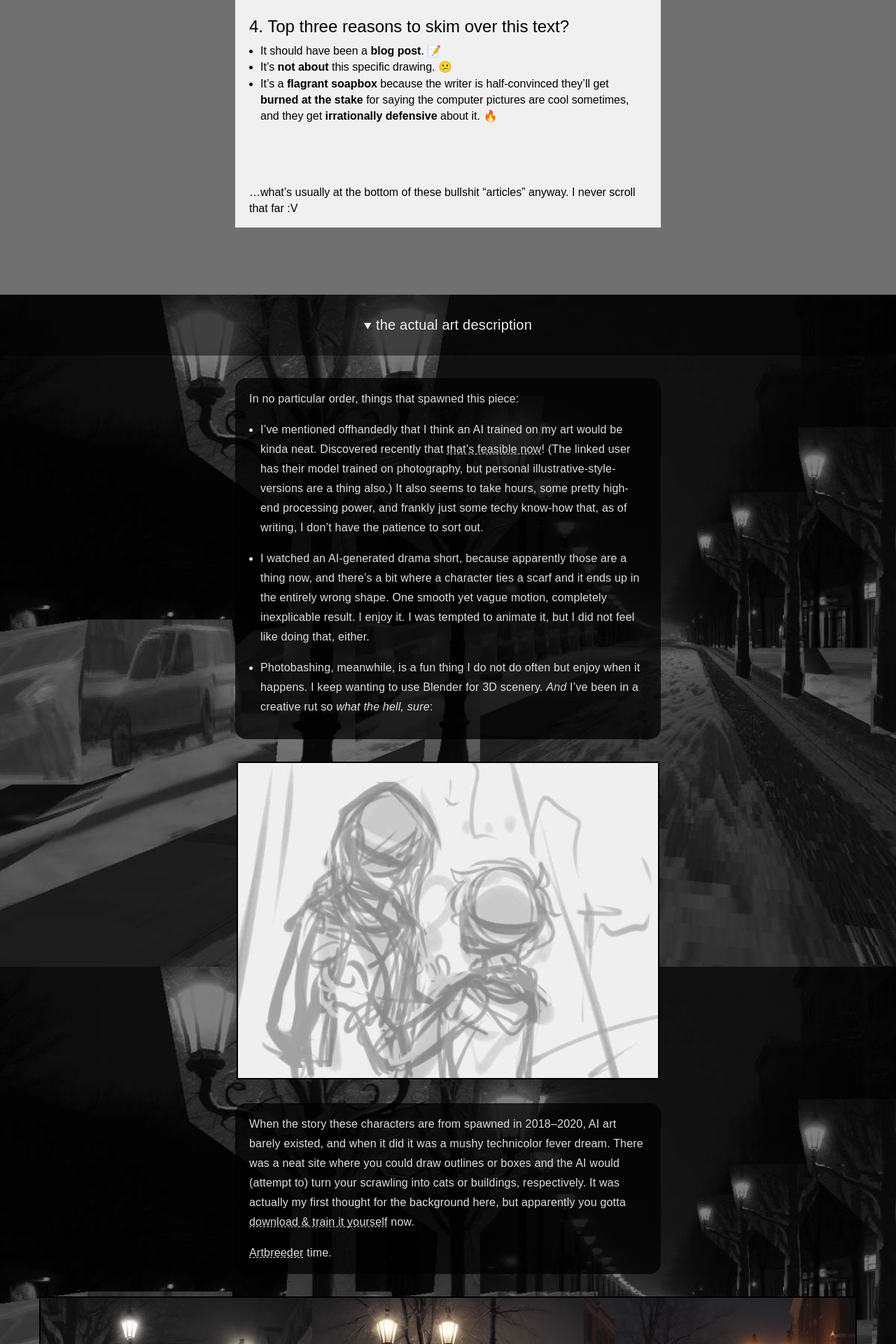
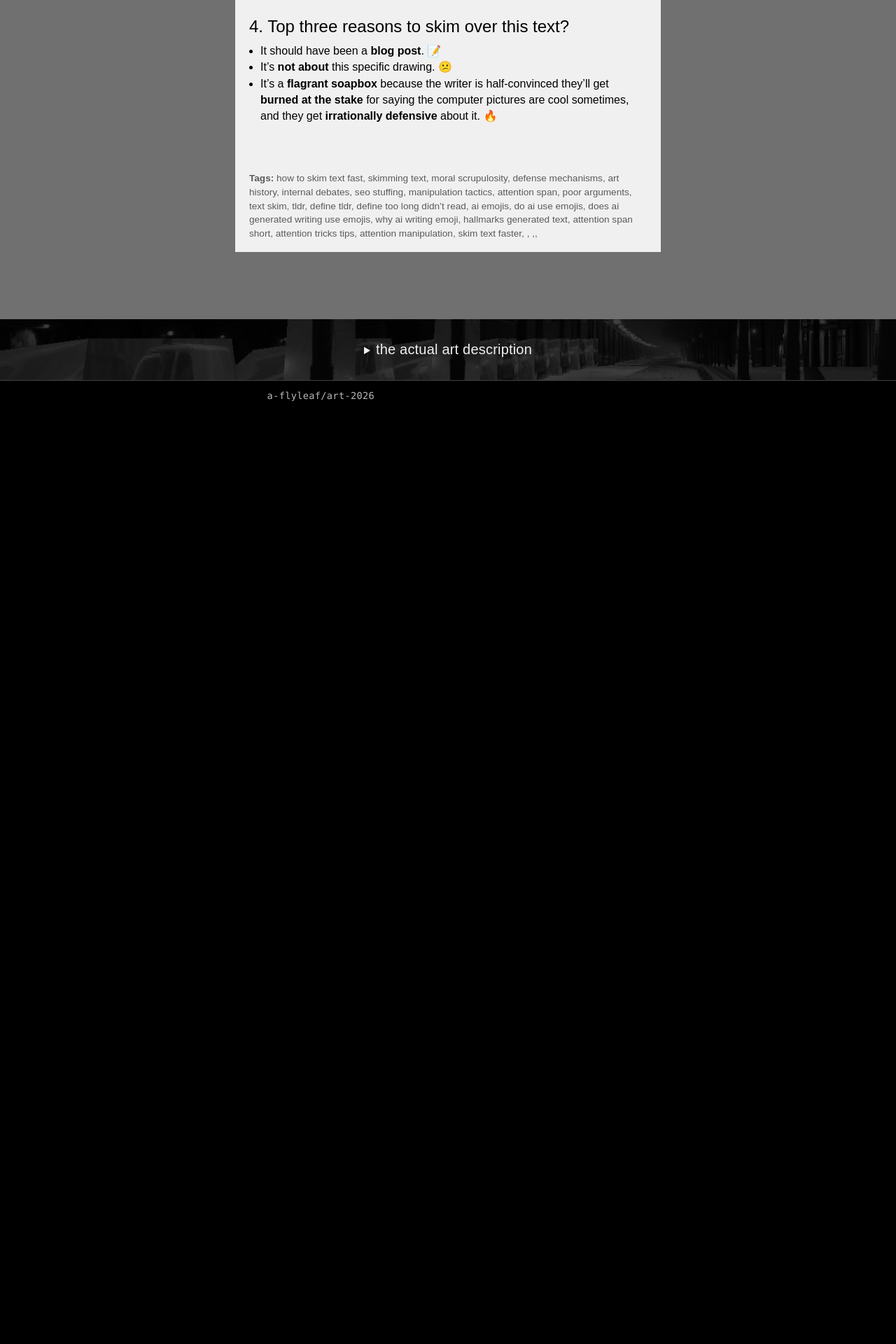
Before and after one commit to a-flyleaf/art-2026, a Jekyll site: the page built from _art/09-20_kc-ai.html, in a window 1280 px wide. Shown: the part 2154-4074 px from the top of the page at 70% size. Built offline with Jekyll 4.4.1, drawn with Linux system fonts in a browser that asks for light colours; after the commit the page ends 2741 px from its top, so only the background shows below that; some of the changed text lies outside the part shown.

Commit message:
art/kc-ai various tweaks
- .thin img width (`max-width` stretches mobile)
- closed details by default
- fake seo-stuffing bullshit
- description copyedits

```diff
--- a/_art/09-20_kc-ai.html
+++ b/_art/09-20_kc-ai.html
@@ -34,6 +34,9 @@ css: "
 
 	h3:nth-of-type(n+2)::before{content:'advertisement'; text-transform:uppercase; border-top:2px solid; display:block; font-size:.35em; text-align:center; max-width:50%; margin:0 auto 3.5em; opacity:.25; letter-spacing:0.125em;}
 
+	#tags{margin-top:5em; opacity:.625; font-size:.85em;}
+
+
 	#bg{background:#000; background:url(./assets/art/kc-ai_wip4.jpg); background-size:cover; background-position:center; background-attachment:fixed; margin-top:6em; letter-spacing:0.0125em;}
 	#bg ::selection{background:#404040; color:#9f9f9f; background:rgba(255,255,255,.125);}
 	summary{background:#000; background:rgba(0,0,0,.75); color:#efefef; text-align:center; padding:2em 0;}
@@ -43,11 +46,12 @@ css: "
 	#bg .box{border-radius:1rem;}
 	#bg .box p,#bg ul{line-height:1.75 !important;}
 	#bg li{margin:1em 0;}
-	.thin img{max-width:600px;}
+	.thin img{width:600px;}
 	#fa .fg{border:2px solid;}
 		#fa .fg:hover,#fa .fg:focus,#fa .fg:active{background:#000; opacity:1; border-style:dashed; color:#808080;}
 		#fa .fg:hover img,#fa .fg:focus img,#fa .fg:active img{opacity:.75;}
 	#bg figcaption{margin-top:-.25em; padding:1em; color:#bfbfbf !important; background:rgba(0,0,0,.5);}
+	#bg figcaption ::selection{color:#fff;}
 
 	footer{border-top:1px solid #404040;}
 "
@@ -85,10 +89,13 @@ Here are a few examples of how **art abstraction has been personally relevant**:
 - It's **not about** this specific drawing. 😕
 - It's a **flagrant soapbox** because the writer is half-convinced they'll get **burned at the stake** for saying the computer pictures are cool sometimes, and they get **irrationally defensive** about it. 🔥
 
-<br><br><br>...what's usually at the bottom of these bullshit "articles" anyway. I never scroll that far :V
-</div></div>
 
-<details id="bg" OPEN><summary><h2>the actual art description</h2></summary>
+<div id="tags" markdown="1">
+<b>Tags:</b> how to skim text fast, skimming text, moral scrupulosity, defense mechanisms, art history, internal debates, seo stuffing, manipulation tactics, attention span, poor arguments, text skim, tldr, define tldr, define too long didn't read, ai emojis, do ai use emojis, does ai generated writing use emojis, why ai writing emoji, hallmarks generated text, attention span short, attention tricks tips, attention manipulation, skim text faster, , ,,
+</div>
+</div></div><!--/box /wrap-->
+
+<details id="bg"><summary><h2>the actual art description</h2></summary>
 <div id="fade">
 <div class="wrap"><div class="box dark" markdown="1">
 In no particular order, things that spawned this piece:
@@ -100,9 +107,9 @@ In no particular order, things that spawned this piece:
 <figure class="thin"><a href="{%include url.html%}/assets/art/kc-ai_wip1.jpg" class="fg"><img src="{%include url.html%}/assets/art/kc-ai_wip1.jpg" alt="initial thumbnail sketch"></a></figure>
 
 <div class="wrap"><div class="box" markdown="1">
-When the story these characters are from spawned in 2018--2020, AI art barely existed, and when it did it was a mushy technicolor fever dream. There was a neat site where you could draw outlines or boxes and the AI would (attempt to) turn your scrawling into cats or buildings, respectively. It was actually my first thought for the background here, but apparently you gotta [download & train it yourself](https://ml4a.github.io/guides/Pix2Pix/) now.
+When the story these characters are from spawned in 2018--2020, AI art barely existed, and when it did it was a mushy technicolor fever dream. There was a neat site where you could draw outlines or boxes and the AI would (attempt to) turn your scrawling into cats or buildings, respectively. It was actually my first thought for the background here, but I couldn't find a version hosted anywhere; seems you gotta [download & train it yourself](https://ml4a.github.io/guides/Pix2Pix/) now.
 
-[Artbreeder](https://www.artbreeder.com/) time.
+A lot of free no-signup AI image-makers are polished, unfortunately, devoid of the psychedelic wonk that hallmarked the early generations. [Artbreeder](https://www.artbreeder.com/) didn't exactly give me nonsense neon vomit, but there was enough noticeable "what the hell is going on here" to get the job done.
 </div></div>
 
 <figure><a href="{%include url.html%}/assets/art/kc-ai_wip2.jpg" class="fg"><img src="{%include url.html%}/assets/art/kc-ai_wip2.jpg" alt="various AI-generated lampposts on a winter street"></a>
```
